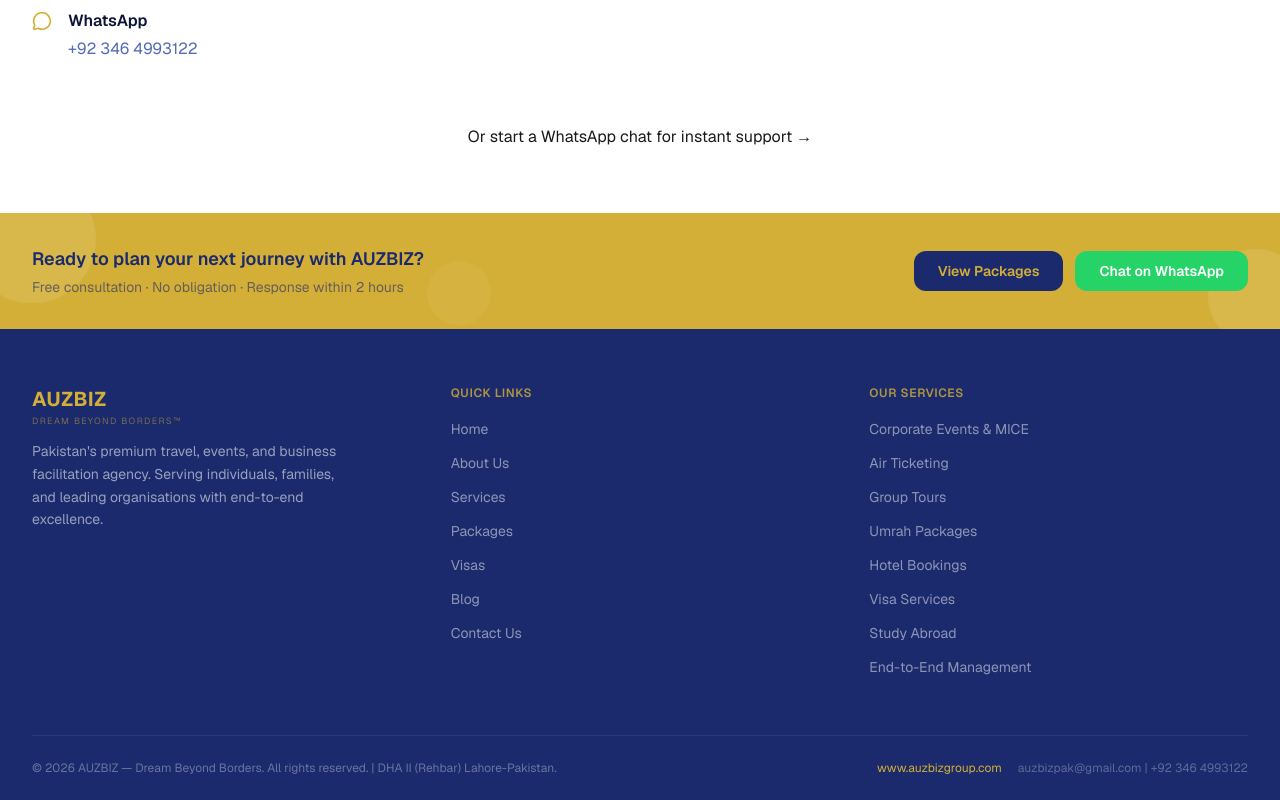
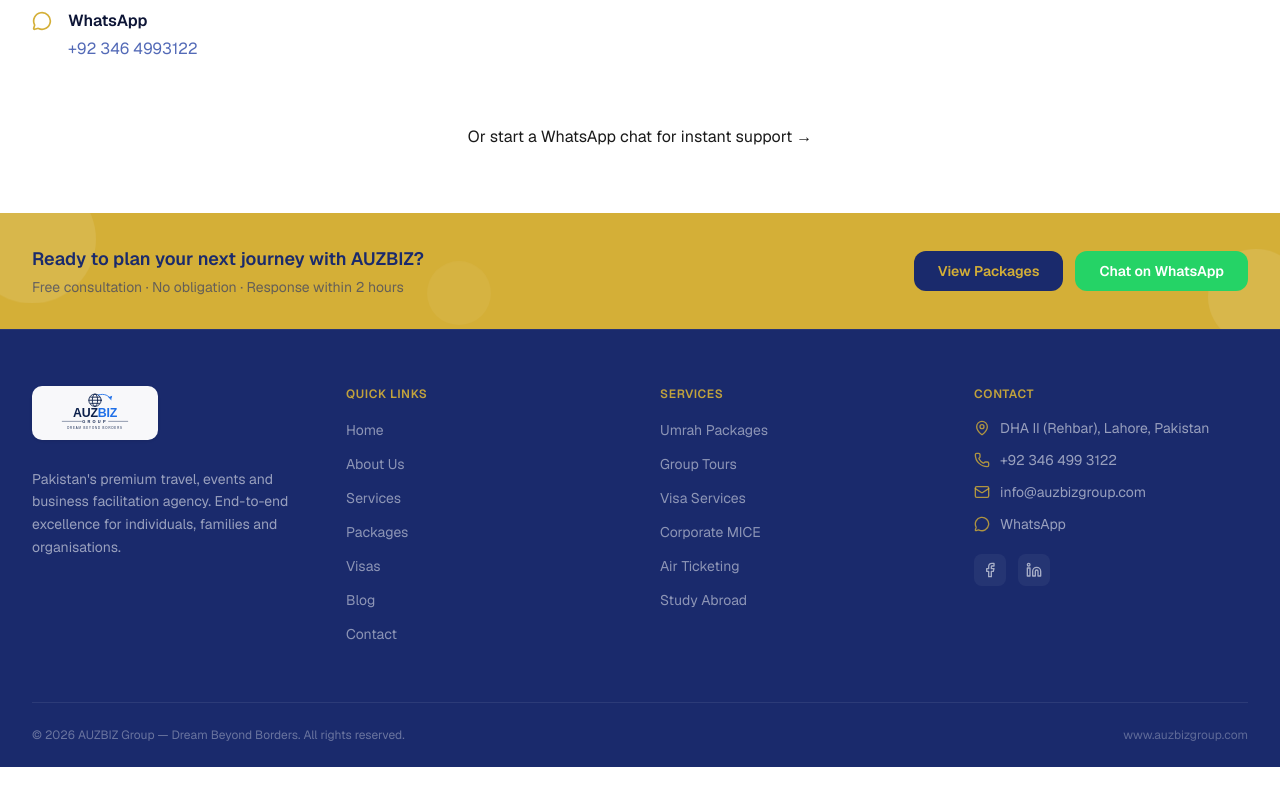
Before and after one commit to mueezahmed455/AuzBiz-website, a Next.js app: page / in a window 1280 px wide. Shown: the part 8961-9761 px from the top of the page. After the commit the page ends 9728 px from the top, so only its background shows below. Built offline with nearby package versions, Linux system fonts and the light colour scheme; no server answers.

Commit message:
feat: Footer with official Logo, lucide contact/social icons, structured links

```diff
--- a/src/components/Footer.tsx
+++ b/src/components/Footer.tsx
@@ -1,7 +1,16 @@
 "use client";
 
 import Link from "next/link";
-import { useTheme } from "./ThemeProvider";
+import {
+  Mail,
+  Phone,
+  MapPin,
+  MessageCircle,
+  Facebook,
+  Linkedin,
+} from "lucide-react";
+import Logo from "./Logo";
+
 const quickLinks = [
   { label: "Home", href: "/" },
   { label: "About Us", href: "/about" },
@@ -9,55 +18,44 @@
   { label: "Packages", href: "/packages" },
   { label: "Visas", href: "/visas" },
   { label: "Blog", href: "/blog" },
-  { label: "Contact Us", href: "/contact" },
+  { label: "Contact", href: "/contact" },
 ];
 
 const services = [
-  "Corporate Events & MICE",
-  "Air Ticketing",
-  "Group Tours",
-  "Umrah Packages",
-  "Hotel Bookings",
-  "Visa Services",
-  "Study Abroad",
-  "End-to-End Management",
+  { label: "Umrah Packages", href: "/packages" },
+  { label: "Group Tours", href: "/packages" },
+  { label: "Visa Services", href: "/visas" },
+  { label: "Corporate MICE", href: "/services" },
+  { label: "Air Ticketing", href: "/services" },
+  { label: "Study Abroad", href: "/services" },
 ];
 
 export default function Footer() {
-  const { isDark } = useTheme();
+  const year = new Date().getFullYear();
 
   return (
-    <footer className={`transition-colors duration-400 ${
-        isDark ? "bg-[#0a0a1a] text-white border-t border-white/[0.06]" : "bg-navy-800 text-white"
-      }`}
-    >
+    <footer className="bg-navy-800 text-white border-t border-white/[0.06] dark:bg-[#0a0a1a]">
       <div className="max-w-7xl mx-auto px-4 sm:px-6 lg:px-8">
-        <div className="grid grid-cols-1 md:grid-cols-3 gap-10 py-14">
-          <div>
-            <Link href="/" className="inline-block mb-3">
-              <span className="text-gold-500 font-bold text-xl tracking-wide">
-                AUZBIZ
-              </span>
-              <span className="block text-gold-500/50 text-[9px] tracking-[0.15em] uppercase mt-0.5">
-                Dream Beyond Borders™
-              </span>
-            </Link>
-            <p className="text-white/55 text-sm leading-relaxed max-w-xs">
-              Pakistan&apos;s premium travel, events, and business facilitation agency.
-              Serving individuals, families, and leading organisations with end-to-end
-              excellence.
+        <div className="grid grid-cols-1 sm:grid-cols-2 lg:grid-cols-4 gap-10 py-14">
+          <div className="sm:col-span-2 lg:col-span-1">
+            <Logo size="md" variant="light" href="/" className="mb-4" />
+            <p className="text-white/55 text-sm leading-relaxed max-w-xs mt-3">
+              Pakistan's premium travel, events and business facilitation
+              agency. End-to-end excellence for individuals, families and
+              organisations.
             </p>
           </div>
+
           <div>
-            <h4 className="text-gold-500/80 text-xs font-semibold uppercase tracking-wider mb-4">
-              Quick Links
+            <h4 className="text-gold-500/90 text-xs font-semibold uppercase tracking-wider mb-4">
+              Quick links
             </h4>
             <ul className="space-y-2.5">
               {quickLinks.map((link) => (
                 <li key={link.href}>
                   <Link
                     href={link.href}
-                    className="text-white/50 hover:text-gold-500 text-sm transition-colors duration-200"
+                    className="text-white/50 hover:text-gold-500 text-sm transition-colors"
                   >
                     {link.label}
                   </Link>
@@ -65,35 +63,85 @@
               ))}
             </ul>
           </div>
+
           <div>
-            <h4 className="text-gold-500/80 text-xs font-semibold uppercase tracking-wider mb-4">
-              Our Services
+            <h4 className="text-gold-500/90 text-xs font-semibold uppercase tracking-wider mb-4">
+              Services
             </h4>
             <ul className="space-y-2.5">
-              {services.map((service) => (
-                <li key={service}>
+              {services.map((s) => (
+                <li key={s.label}>
                   <Link
-                    href="/services"
-                    className="text-white/50 hover:text-gold-500 text-sm transition-colors duration-200"
+                    href={s.href}
+                    className="text-white/50 hover:text-gold-500 text-sm transition-colors"
                   >
-                    {service}
+                    {s.label}
                   </Link>
                 </li>
               ))}
             </ul>
           </div>
+
+          <div>
+            <h4 className="text-gold-500/90 text-xs font-semibold uppercase tracking-wider mb-4">
+              Contact
+            </h4>
+            <ul className="space-y-3 text-sm text-white/55">
+              <li className="flex items-start gap-2.5">
+                <MapPin size={16} className="shrink-0 mt-0.5 text-gold-500/80" />
+                <span>DHA II (Rehbar), Lahore, Pakistan</span>
+              </li>
+              <li className="flex items-center gap-2.5">
+                <Phone size={16} className="shrink-0 text-gold-500/80" />
+                <a href="tel:+923464993122" className="hover:text-gold-500">
+                  +92 346 499 3122
+                </a>
+              </li>
+              <li className="flex items-center gap-2.5">
+                <Mail size={16} className="shrink-0 text-gold-500/80" />
+                <a
+                  href="mailto:info@auzbizgroup.com"
+                  className="hover:text-gold-500"
+                >
+                  info@auzbizgroup.com
+                </a>
+              </li>
+              <li className="flex items-center gap-2.5">
+                <MessageCircle size={16} className="shrink-0 text-gold-500/80" />
+                <a
+                  href="https://wa.me/923464993122"
+                  target="_blank"
+                  rel="noopener noreferrer"
+                  className="hover:text-gold-500"
+                >
+                  WhatsApp
+                </a>
+              </li>
+            </ul>
+            <div className="flex items-center gap-3 mt-5">
+              <a
+                href="#"
+                className="p-2 rounded-lg bg-white/5 hover:bg-white/10 text-white/60 hover:text-gold-500 transition-colors"
+                aria-label="Facebook"
+              >
+                <Facebook size={16} />
+              </a>
+              <a
+                href="#"
+                className="p-2 rounded-lg bg-white/5 hover:bg-white/10 text-white/60 hover:text-gold-500 transition-colors"
+                aria-label="LinkedIn"
+              >
+                <Linkedin size={16} />
+              </a>
+            </div>
+          </div>
         </div>
-        <div className="border-t border-white/[0.08] py-6 flex flex-col md:flex-row items-center justify-between gap-4">
-          <p className="text-white/35 text-xs">
-            © {new Date().getFullYear()} AUZBIZ — Dream Beyond Borders. All rights
-            reserved. | DHA II (Rehbar) Lahore-Pakistan.
+
+        <div className="border-t border-white/[0.08] py-6 flex flex-col sm:flex-row items-center justify-between gap-3">
+          <p className="text-white/35 text-xs text-center sm:text-left">
+            © {year} AUZBIZ Group — Dream Beyond Borders. All rights reserved.
           </p>
-          <div className="flex items-center gap-4">
-            <span className="text-gold-500 text-xs">www.auzbizgroup.com</span>
-            <span className="text-white/30 text-xs">
-              auzbizpak@gmail.com | +92 346 4993122
-            </span>
-          </div>
+          <p className="text-white/30 text-xs">www.auzbizgroup.com</p>
         </div>
       </div>
     </footer>
```
